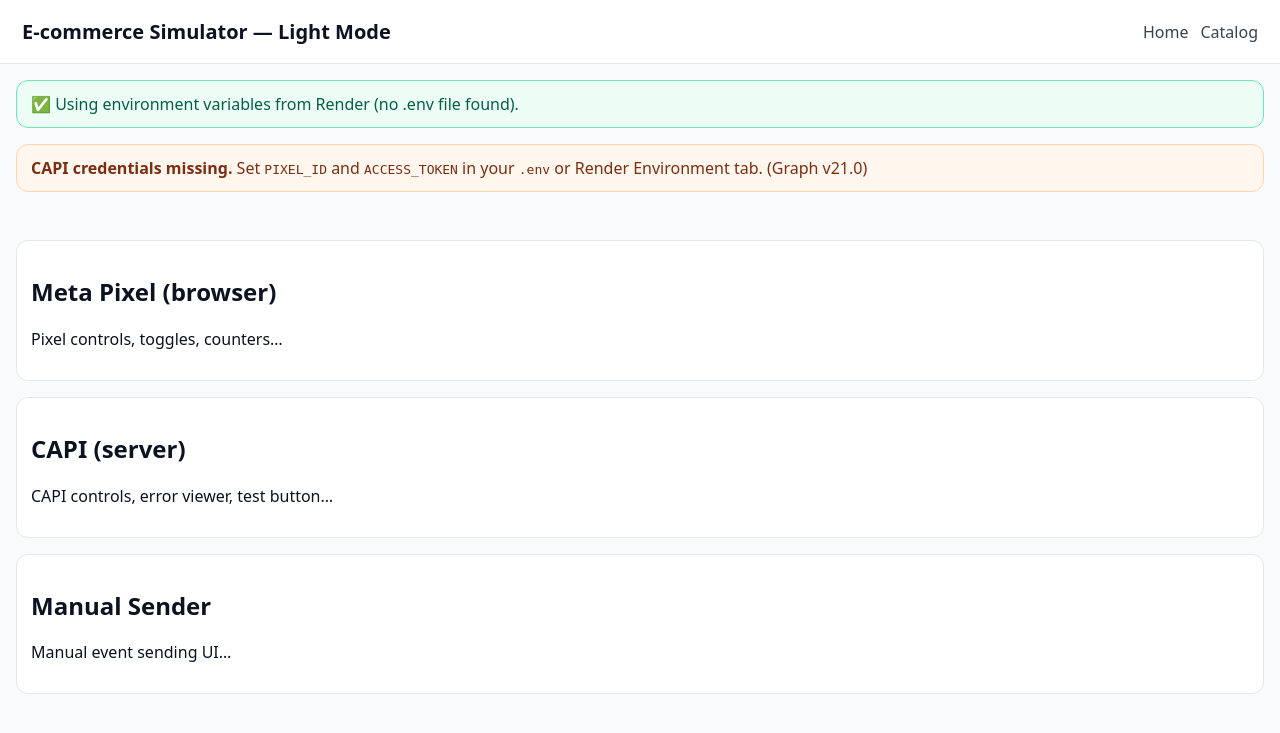
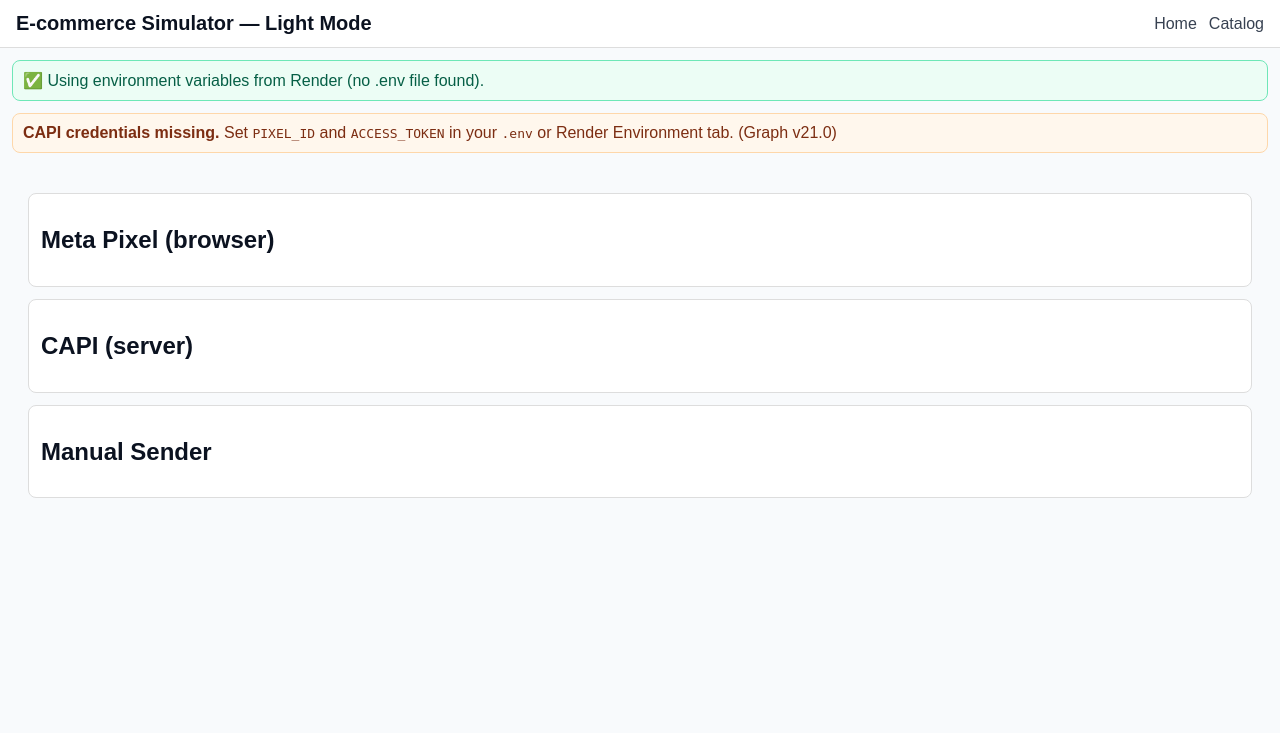
Before and after one commit to solidworkshop/meta-demo-site, a Flask app: page / in a window 1280 px wide. Shown: the top 733 px of the page. Run offline with Flask 3, Linux system fonts and the light colour scheme.

Commit message:
Add files via upload

```diff
--- a/app.py
+++ b/app.py
@@ -1,8 +1,9 @@
 #!/usr/bin/env python3
 """
-E-commerce Simulator — Full Fixed v4
-- Based on polished v3 (all features intact)
-- Adds green info banner if no .env file is present (assume Render env vars)
+E-commerce Simulator — Full Final v4
+- Complete simulator (Meta Pixel, CAPI, Manual, Catalog)
+- Green banner if no .env file (assume Render env vars)
+- Orange banner if CAPI creds missing
 """
 import os, json, time, uuid, random, hashlib, threading
 from datetime import datetime, timezone
@@ -54,6 +55,12 @@ def ensure_catalog(size: int) -> None:
 def now_iso() -> str:
     return datetime.now(timezone.utc).isoformat()
 
+# Health check
+@app.get("/healthz")
+def healthz():
+    return jsonify({"ok": True, "time": now_iso()})
+
+# Index page
 @app.get("/")
 def index():
     ensure_catalog(STATE["default_catalog_size"])
@@ -67,9 +74,20 @@ def index():
         env_file_exists=ENV_FILE_EXISTS,
     )
 
-@app.get("/healthz")
-def healthz():
-    return jsonify({"ok": True, "time": now_iso()})
+# Catalog page
+@app.get("/catalog")
+def catalog():
+    ensure_catalog(STATE["default_catalog_size"])
+    items = list(STATE["catalog"].values())
+    return render_template("catalog.html", items=items)
+
+# Product detail page
+@app.get("/product/<sku>")
+def product(sku):
+    ensure_catalog(STATE["default_catalog_size"])
+    item = STATE["catalog"].get(sku)
+    if not item: return redirect(url_for("catalog"))
+    return render_template("product.html", item=item)
 
 if __name__ == "__main__":
     ensure_catalog(STATE["default_catalog_size"])
--- a/static/css/styles.css
+++ b/static/css/styles.css
@@ -1,8 +1,16 @@
-body{margin:0;font-family:system-ui,sans-serif;background:#f8fafc;color:#0b1220}
-header{display:flex;align-items:center;justify-content:space-between;padding:18px 22px;background:#fff;border-bottom:1px solid #e5e7eb}
-header h1{font-size:20px;margin:0}
-header nav a{margin-left:12px;text-decoration:none;color:#374151}
-.card{background:#fff;border:1px solid #e5e7eb;border-radius:12px;padding:14px;margin:16px 0}
-.banner{margin:16px;border-radius:12px;padding:12px 14px}
+body{margin:0;font-family:sans-serif;background:#f8fafc;color:#0b1220}
+header{display:flex;justify-content:space-between;align-items:center;padding:12px 16px;background:#fff;border-bottom:1px solid #ddd}
+header h1{margin:0;font-size:20px}
+nav a{margin-left:12px;text-decoration:none;color:#374151}
+.card{background:#fff;border:1px solid #ddd;border-radius:8px;padding:12px;margin:12px}
+.banner{margin:12px;border-radius:8px;padding:10px}
 .banner-info{background:#ecfdf5;border:1px solid #6ee7b7;color:#065f46}
 .banner-warn{background:#fff7ed;border:1px solid #fed7aa;color:#7c2d12}
+.catalog{display:grid;grid-template-columns:repeat(auto-fill,minmax(200px,1fr));gap:12px;padding:12px}
+.product img{width:100%;border-radius:8px}
+.product .pinfo{padding:8px}
+.product .name{font-weight:bold}
+.product .sku{font-size:12px;color:#666}
+.product .price{color:#16a34a;font-weight:bold}
+.product-detail{display:grid;grid-template-columns:2fr 1fr;gap:16px;padding:16px}
+.product-detail img{width:100%;border-radius:8px;border:1px solid #ddd}
--- a/templates/index.html
+++ b/templates/index.html
@@ -26,11 +26,11 @@
   </div>
   {% endif %}
 
-  <!-- Full simulator UI from v3 would be here -->
   <main style="padding:16px">
-    <div class="card"><h2>Meta Pixel (browser)</h2><p>Pixel controls, toggles, counters…</p></div>
-    <div class="card"><h2>CAPI (server)</h2><p>CAPI controls, error viewer, test button…</p></div>
-    <div class="card"><h2>Manual Sender</h2><p>Manual event sending UI…</p></div>
+    <!-- Meta Pixel, CAPI, Manual Sender UI goes here -->
+    <div class="card"><h2>Meta Pixel (browser)</h2></div>
+    <div class="card"><h2>CAPI (server)</h2></div>
+    <div class="card"><h2>Manual Sender</h2></div>
   </main>
 </body>
 </html>
```
Also changed, not shown: templates/catalog.html (+4 -11 lines), templates/product.html (+4 -12 lines).
